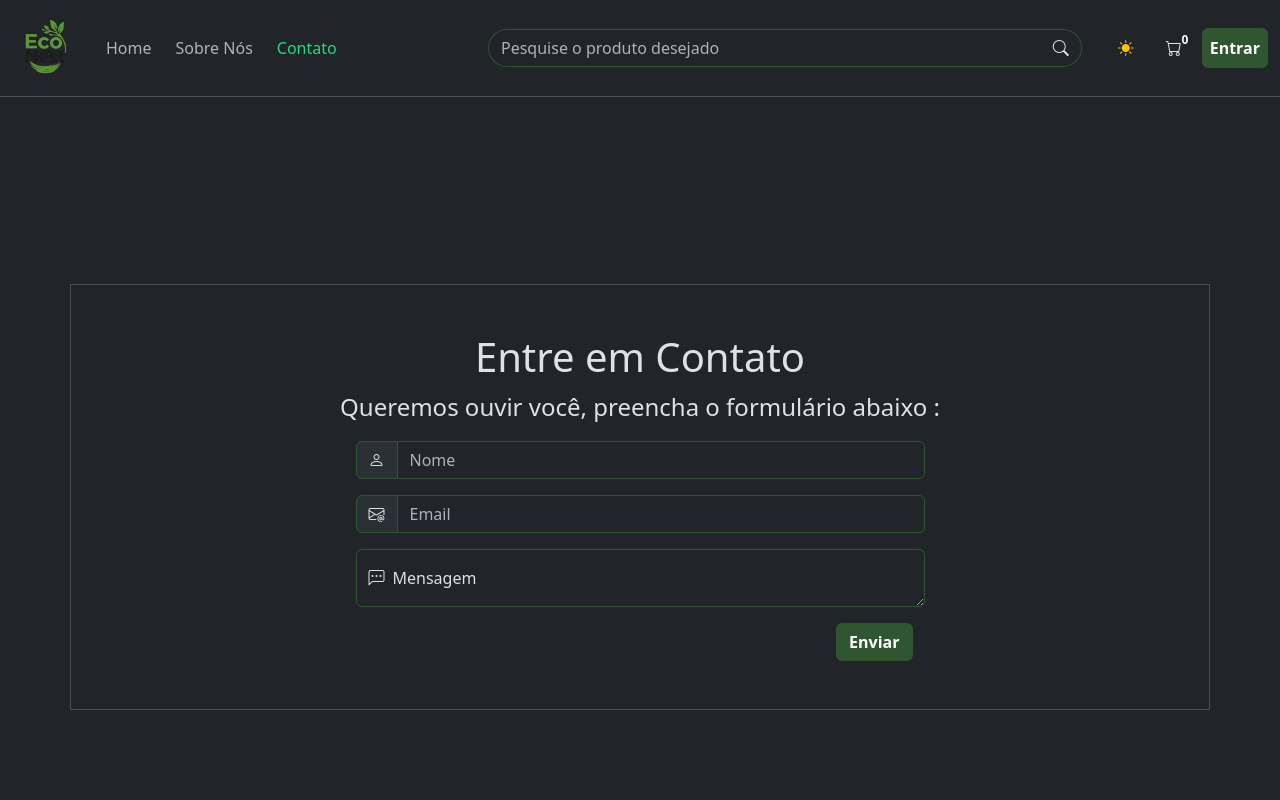
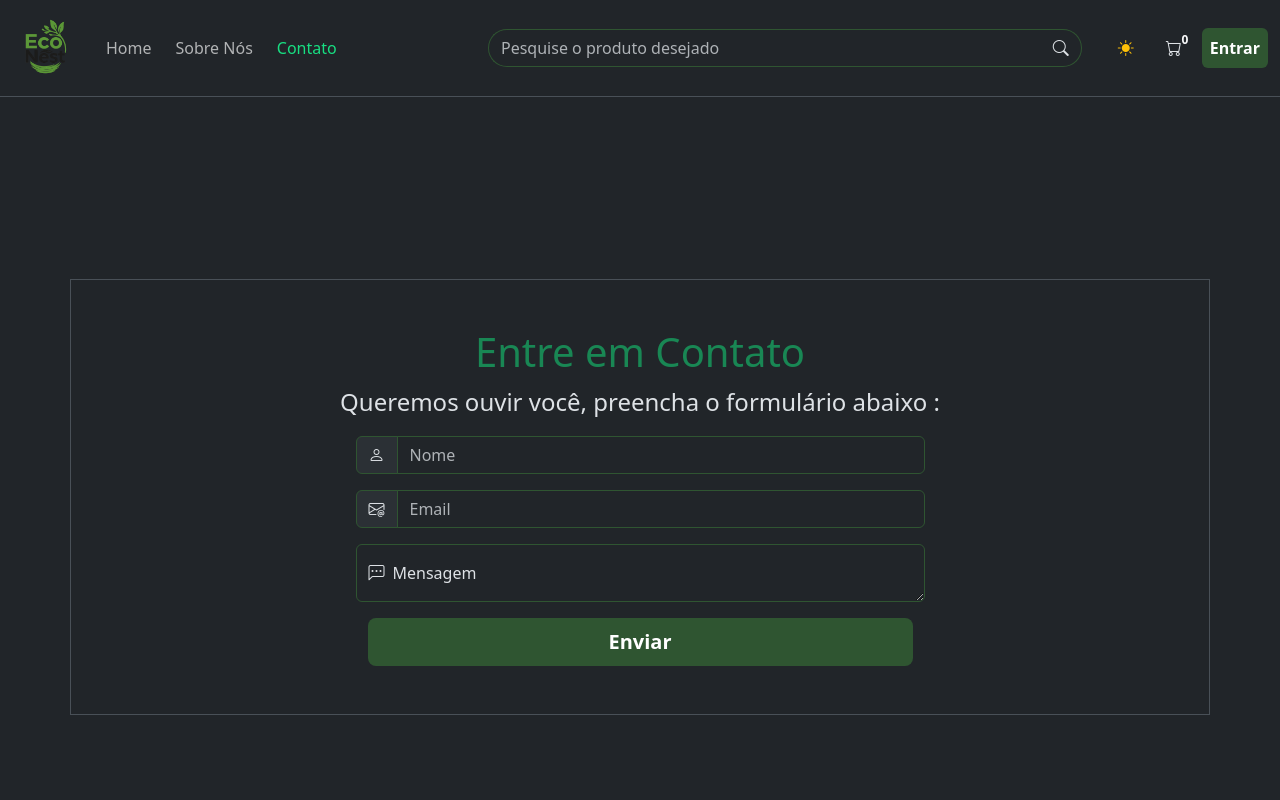
Before and after one commit to Econest-Ecologic/Front-end, a React (Vite) app in the folder Eco-nest/: page /contato in a window 1280 px wide. Shown: the top 800 px of the page. Built offline with nearby package versions, Linux system fonts and the light colour scheme.

Commit message:
Fix: ajustes finais na tela de contato

```diff
--- a/Eco-nest/src/componente/bodyPages/Contato.jsx
+++ b/Eco-nest/src/componente/bodyPages/Contato.jsx
@@ -20,8 +20,8 @@ export default function Contato() {
       </header>
       <main className="container-fluid d-flex justify-content-center align-items-center h-75 overflow-hidden min-vh-100">
         <div className="container d-flex justify-content-center align-items-center flex-column border eco-border py-5 px-0 ">
-          <h1 className="text-wrap">Entre em Contato</h1>
-          <p className="fs-4">
+          <h1 className="text-wrap text-success">Entre em Contato</h1>
+          <p className="fs-4 text-wrap fs-sm-5">
             Queremos ouvir você, preencha o formulário abaixo :
           </p>
           <div className="w-50">
@@ -50,8 +50,8 @@ export default function Contato() {
                 Mensagem
               </label>
             </div>
-            <div className="container-fluid d-flex justify-content-end mt-3">
-              <button className="btn btn-eco" onClick={mostrarToast}>
+            <div className="container-fluid d-flex justify-content-end mt-3 ">
+              <button className="btn btn-eco btn-lg w-100" onClick={mostrarToast}>
                 Enviar
               </button>
             </div>
```
